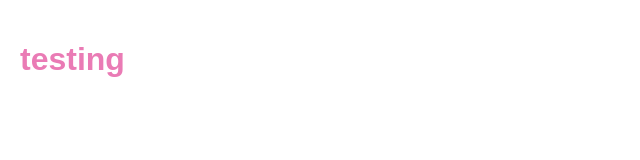
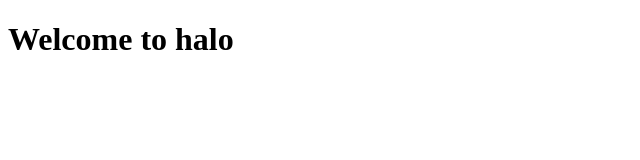
Before and after one commit to KxMIxEr/OutSmartEngclass, a plain HTML site: page index.html in a window 1280 px wide. Shown: the whole page, without its empty margins (0-640 px from the left). Drawn offline with Linux system fonts and the light colour scheme.

Commit message:
Add external CSS and update homepage content

```diff
--- /dev/null
+++ b/css/supercoolstyle.css
@@ -0,0 +1,8 @@
+body {
+    background-color: #000000;
+    font-family: unispace , Arial;
+}
+.h1 {
+    color: #FFFFFF;
+    text-align: center;
+}
--- a/index.html
+++ b/index.html
@@ -3,21 +3,9 @@
 <head>
     <meta charset="UTF-8">
     <meta name="viewport" content="width=device-width, initial-scale=1.0">
-    <title>testing</title>
-    <style>
-        body {
-            font-family: unispcae, Arial;
-            background-color: #ffffff;
-            margin: 0;
-            padding: 20px;
-        }
-        h1 {
-            color: #ea7bb5;
-        }
-    </style>
+    <title>halo</title>
 </head>
 <body>
-    <h1>testing</h1>
+    <h1>Welcome to halo</h1>
 </body>
-
 </html>
```
